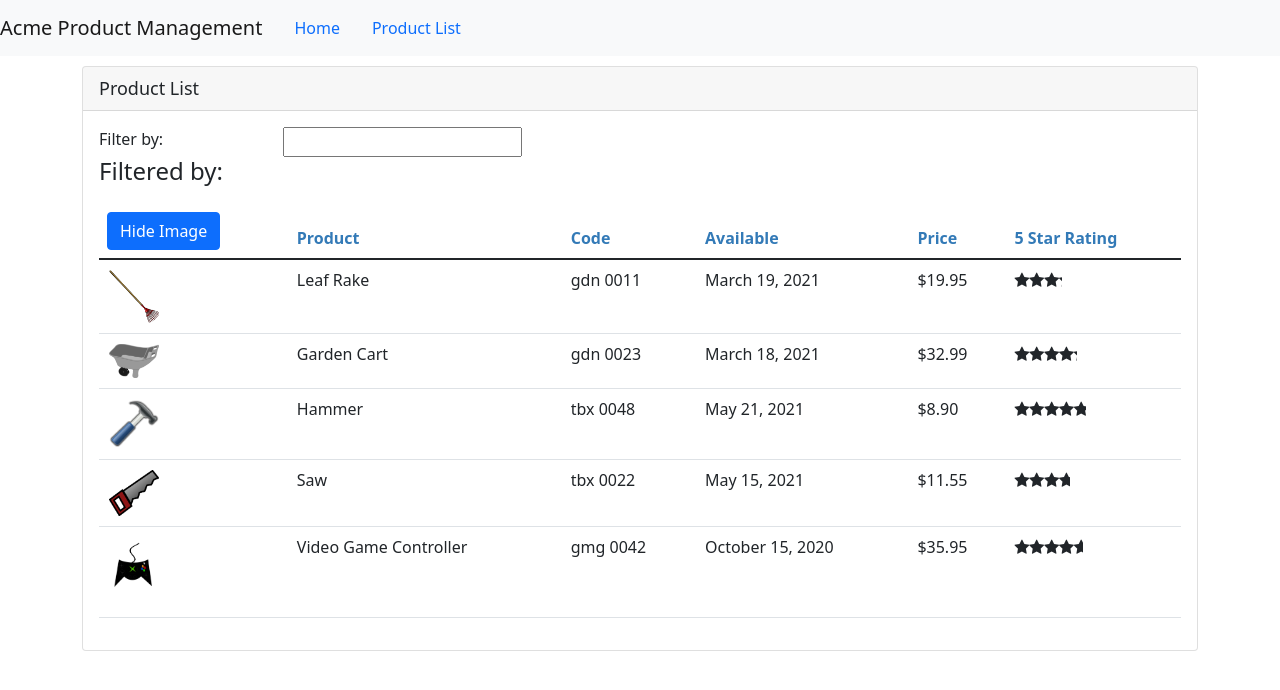
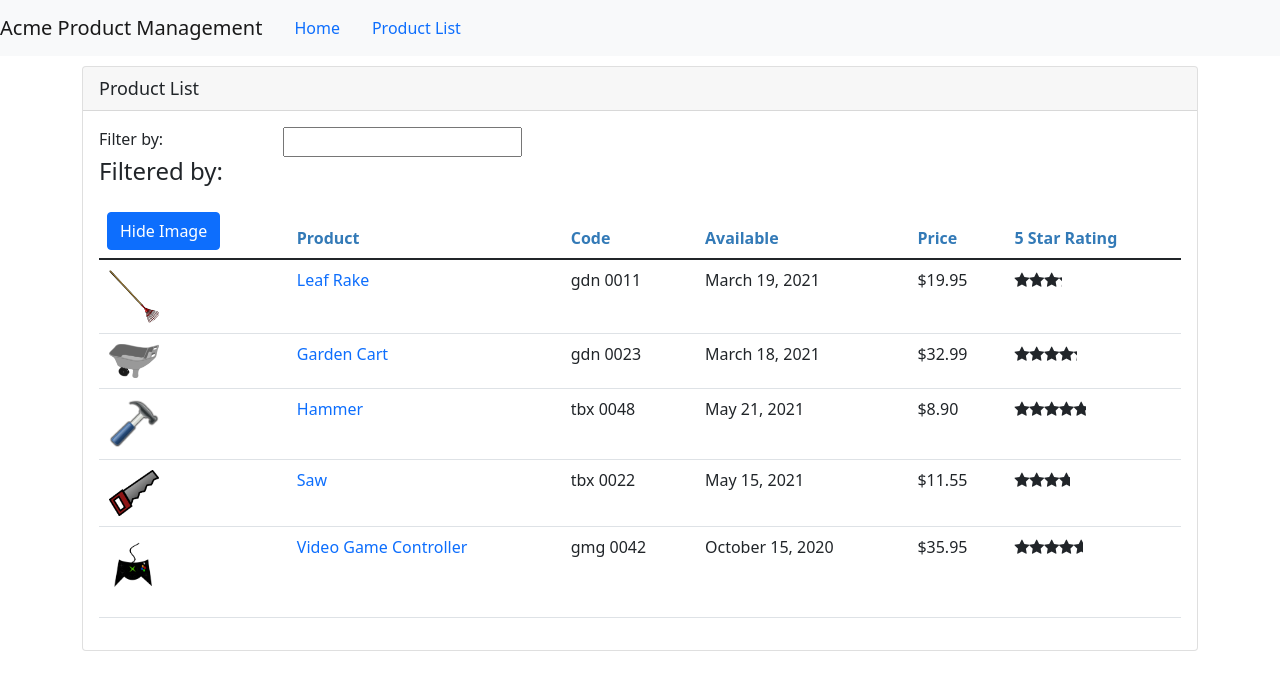
Before and after one commit to guitarspaz/angular_tutorial, an Angular app in the folder APM/: page /products in a window 1280 px wide. Shown: the top 690 px of the page. Built offline with nearby package versions, Linux system fonts and the light colour scheme.

Commit message:
Finished section 12

```diff
--- a/APM/src/app/app.module.ts
+++ b/APM/src/app/app.module.ts
@@ -10,6 +10,7 @@
 import { ProductDetailComponent } from './products/product-detail.component';
 import { WelcomeComponent } from './home/welcome.component';
 import { RouterModule } from '@angular/router';
+import { ProductDetailGuard } from './products/product-detail.guard';
 
 @NgModule({
   declarations: [
@@ -26,7 +27,11 @@
     HttpClientModule,
     RouterModule.forRoot([
       { path: 'products', component: ProductListComponent },
-      { path: 'products/:id', component: ProductDetailComponent },
+      {
+        path: 'products/:id',
+        canActivate: [ProductDetailGuard],
+        component: ProductDetailComponent
+      },
       { path: 'welcome', component: WelcomeComponent },
       { path: '', redirectTo: 'welcome', pathMatch: 'full' },
       { path: '**', redirectTo: 'welcome', pathMatch: 'full' }
--- a/APM/src/app/products/product-detail.component.html
+++ b/APM/src/app/products/product-detail.component.html
@@ -1,5 +1,13 @@
 <div class='card'>
     <div class="card-header">
-        {{pageTitle}}
+        {{pageTitle + ': ' + product?.productName}}
+    </div>
+    <div class="card-footer">
+        <button class="btn btn-outline-secondary"
+                style="width:80px"
+                (click)='onBack()'>
+                <i class="fa fa-chevron-left"></i>
+                Back
+        </button>
     </div>
 </div>
--- a/APM/src/app/products/product-detail.component.ts
+++ b/APM/src/app/products/product-detail.component.ts
@@ -1,4 +1,6 @@
 import { Component, OnInit } from '@angular/core';
+import { ActivatedRoute, Router } from '@angular/router';
+import { IProduct } from './Product';
 
 @Component({
   templateUrl: './product-detail.component.html',
@@ -6,10 +8,28 @@
 })
 export class ProductDetailComponent implements OnInit {
   pageTitle: string = 'Product Detail';
+  product: IProduct | undefined;
 
-  constructor() { }
+  constructor(private route: ActivatedRoute,
+    private router: Router) { }
 
   ngOnInit(): void {
+    const id = Number(this.route.snapshot.paramMap.get('id'));
+    this.pageTitle += `: ${id}`
+    this.product = {
+      "productId": 1,
+      "productName": "Leaf Rake",
+      "productCode": "GDN-0011",
+      "releaseDate": "March 19, 2021",
+      "description": "Leaf rake with 48-inch wooden handle.",
+      "price": 19.95,
+      "starRating": 3.2,
+      "imageUrl": "assets/images/leaf_rake.png"
+    };
+  }
+
+  onBack() : void {
+    this.router.navigate(['/products']);
   }
 
 }
--- /dev/null
+++ b/APM/src/app/products/product-detail.guard.ts
@@ -0,0 +1,24 @@
+import { Injectable } from '@angular/core';
+import { ActivatedRouteSnapshot, CanActivate, Router, RouterStateSnapshot, UrlTree } from '@angular/router';
+import { Observable } from 'rxjs';
+
+@Injectable({
+  providedIn: 'root'
+})
+export class ProductDetailGuard implements CanActivate {
+
+  constructor(private router: Router) { }
+
+  canActivate(
+    route: ActivatedRouteSnapshot,
+    state: RouterStateSnapshot): Observable<boolean | UrlTree> | Promise<boolean | UrlTree> | boolean | UrlTree {
+      const id = Number(route.paramMap.get('id'));
+      if(isNaN(id) || id <1){
+        alert("Invalid product id");
+        this.router.navigate(['/products']);
+        return false;
+      }
+    return true;
+  }
+
+}
--- a/APM/src/app/products/product-list.component.html
+++ b/APM/src/app/products/product-list.component.html
@@ -42,7 +42,9 @@
                             *ngIf="showImage"
                             />
                         </td>
-                        <td>{{ product.productName }}</td>
+                        <td>
+                            <a [routerLink]="['/products', product.productId]">{{ product.productName }}</a>
+                        </td>
                         <td>{{ product.productCode | lowercase | convertToSpaces:'-' }}</td>
                         <td>{{ product.releaseDate }}</td>
                         <td>{{ product.price | currency:'USD':'symbol':'1.2-2' }}</td>
--- a/APM/src/app/products/product-list.component.ts
+++ b/APM/src/app/products/product-list.component.ts
@@ -30,11 +30,6 @@
 
     constructor(private productService: ProductService){}
 
-    performFilter(filterBy: string) :IProduct[]{
-      filterBy = filterBy.toLocaleLowerCase();
-      return this.products.filter((product: IProduct) =>
-        product.productName.toLocaleLowerCase().includes(filterBy));
-    }
 
     performFilter(filterBy: string) :IProduct[]{
       filterBy = filterBy.toLocaleLowerCase();
```
Also changed, not shown: 1 other file (tests, documents, lock files or other folders).
